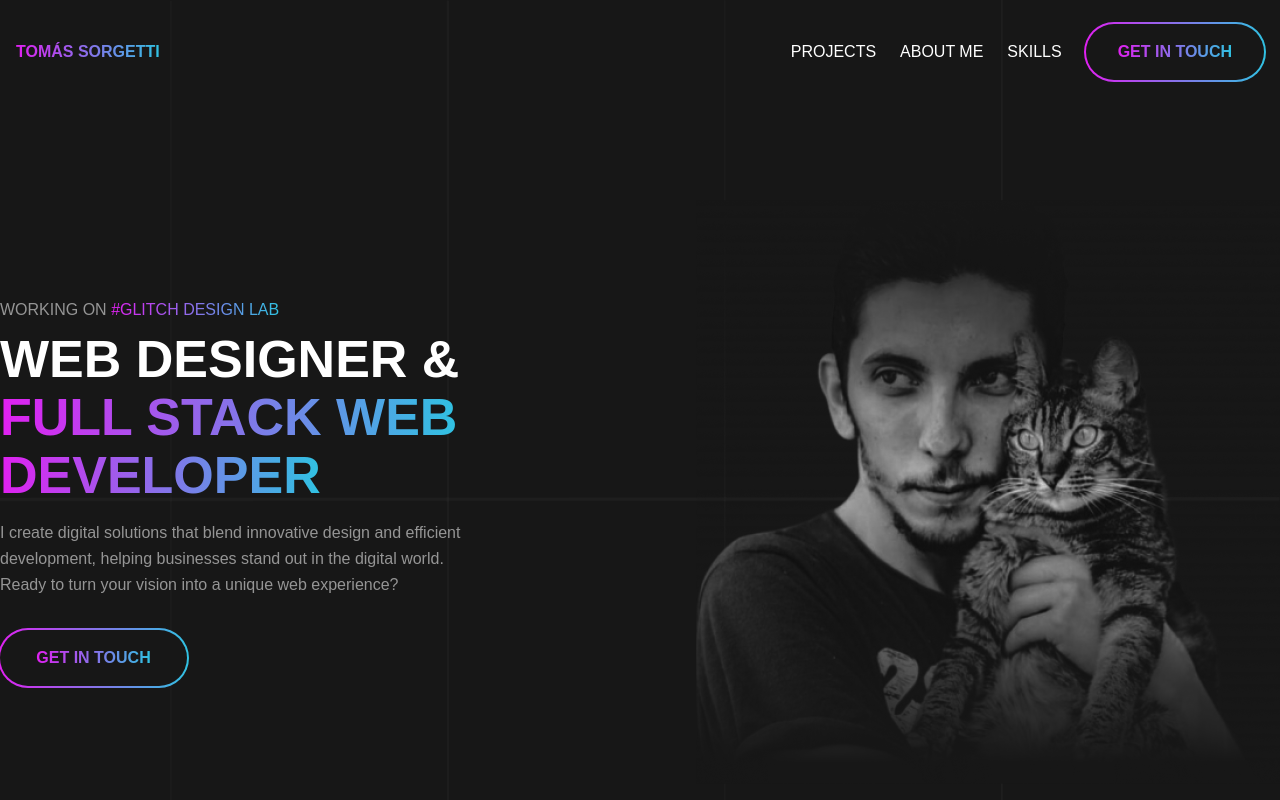
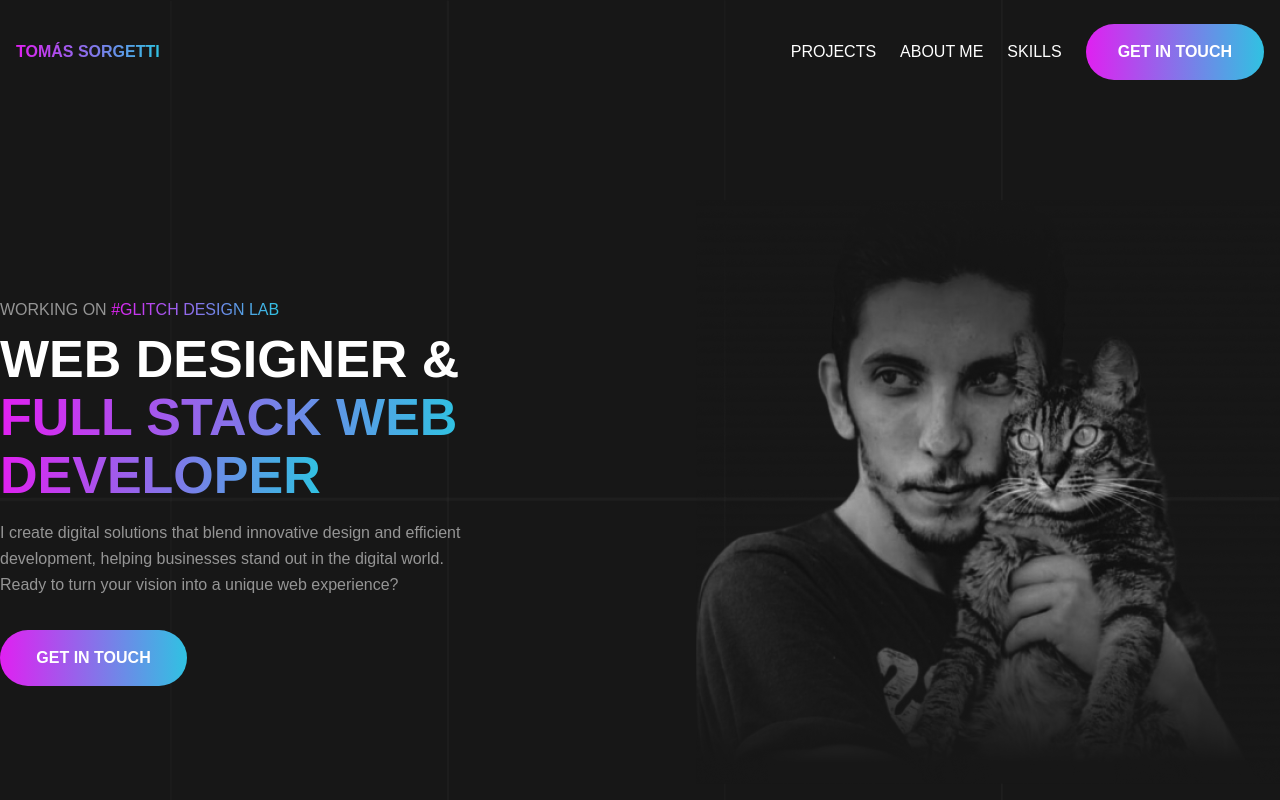
Before and after one commit to TomasSorgetti/portfolio-v3, a Next.js app: page / in a window 1280 px wide. Shown: the top 800 px of the page. Built offline with nearby package versions, Linux system fonts and the light colour scheme.

Commit message:
feat: main button variant changed

```diff
--- a/src/components/buttons/MainButton.tsx
+++ b/src/components/buttons/MainButton.tsx
@@ -1,7 +1,7 @@
 export default function MainButton({
   children,
   href,
-  variant = "secondary",
+  variant = "primary",
 }: {
   href: string;
   children: React.ReactNode;
--- a/src/layouts/Navbar.tsx
+++ b/src/layouts/Navbar.tsx
@@ -9,17 +9,17 @@ export default function Navbar() {
         </a>
         <ul className="gap-6 hidden lg:flex">
           <li className="flex items-center">
-            <a className="uppercase" href="#projects">
+            <a className="uppercase font-medium" href="#projects">
               Projects
             </a>
           </li>
           <li className="flex items-center">
-            <a className="uppercase" href="#about">
+            <a className="uppercase font-medium" href="#about">
               About me
             </a>
           </li>
           <li className="flex items-center">
-            <a className="uppercase" href="#skills">
+            <a className="uppercase font-medium" href="#skills">
               Skills
             </a>
           </li>
```
